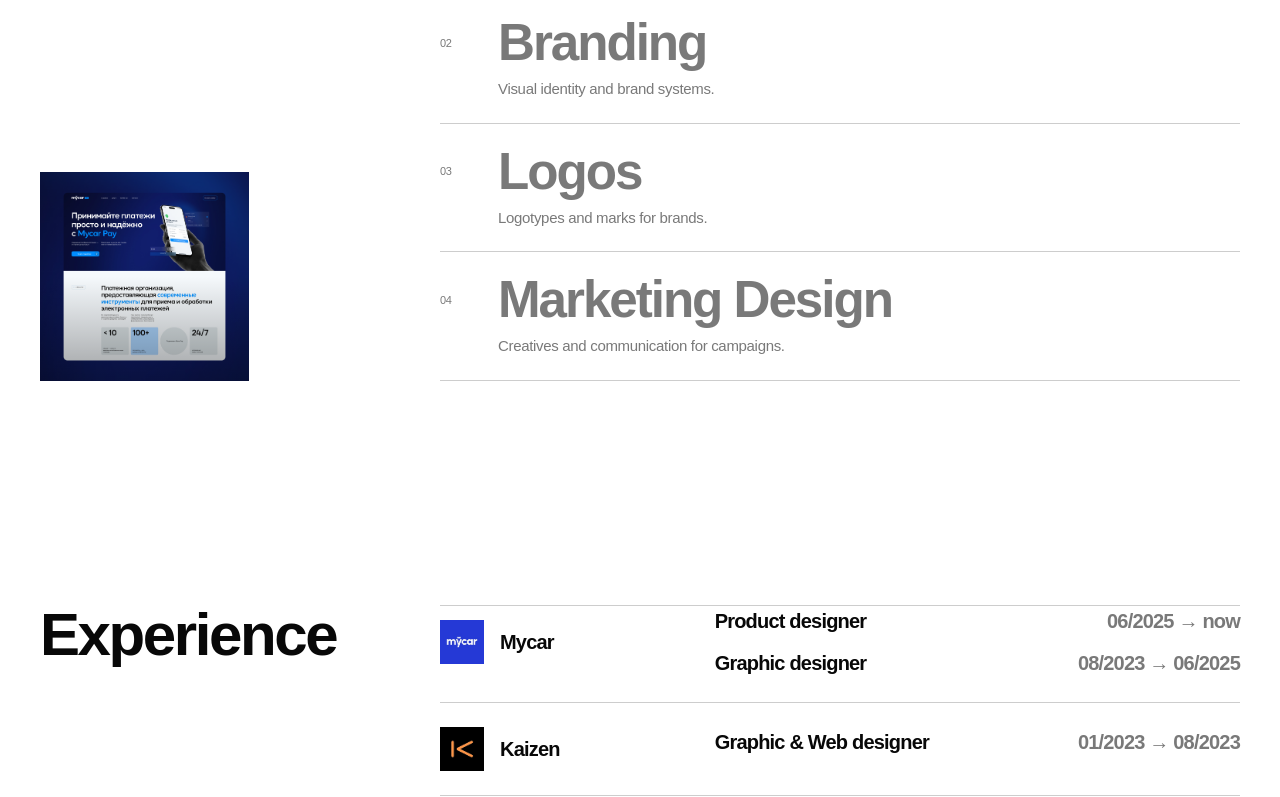
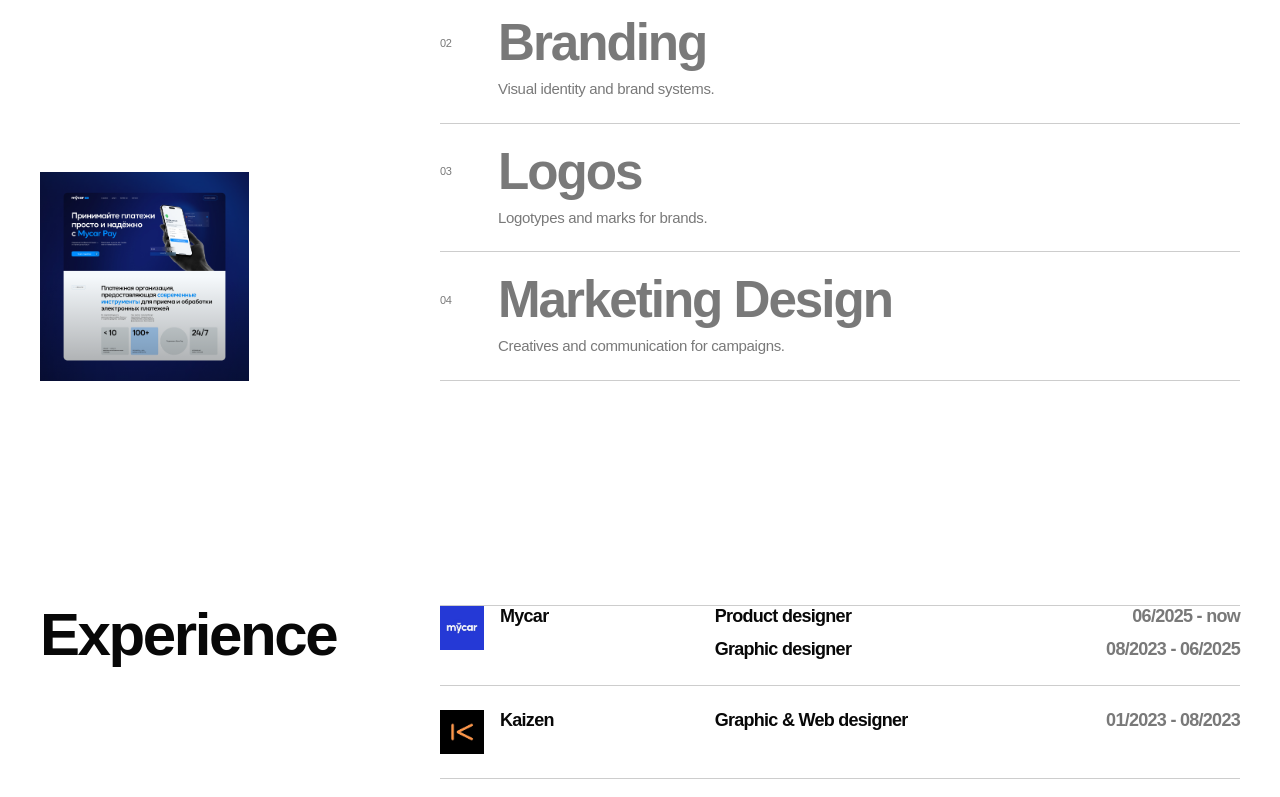
Before and after one commit to yemirades/site, a Next.js app: page / in a window 1280 px wide. Shown: the part 4387-5184 px from the top of the page. Built offline with nearby package versions, Linux system fonts and the light colour scheme; a web font is replaced by a local one.

Commit message:
Refine experience typography and dates

```diff
--- a/src/components/Contacts.tsx
+++ b/src/components/Contacts.tsx
@@ -8,10 +8,10 @@ import { Reveal } from "./Reveal";
 import { LiveClock } from "./LiveClock";
 
 const experience = [
-  { company: "Mycar", logo: "mycarrrrr.png", roles: [{ en: "Product designer", kk: "Önim dizaineri", dates: "06/2025 → now" }, { en: "Graphic designer", kk: "Grafikalyq dizainer", dates: "08/2023 → 06/2025" }] },
-  { company: "Kaizen", logo: "kaizennnn.png", roles: [{ en: "Graphic & Web designer", kk: "Grafikalyq jäne Web dizainer", dates: "01/2023 → 08/2023" }] },
-  { company: "Payda", logo: "paydaaaa.png", roles: [{ en: "Graphic designer", kk: "Grafikalyq dizainer", dates: "11/2021 → 02/2023" }] },
-  { company: "Bugin Holding", logo: "bhhhh.png", roles: [{ en: "Graphic designer", kk: "Grafikalyq dizainer", dates: "11/2021 → 02/2023" }] },
+  { company: "Mycar", logo: "mycarrrrr.png", roles: [{ en: "Product designer", kk: "Önim dizaineri", dates: "06/2025 - now" }, { en: "Graphic designer", kk: "Grafikalyq dizainer", dates: "08/2023 - 06/2025" }] },
+  { company: "Kaizen", logo: "kaizennnn.png", roles: [{ en: "Graphic & Web designer", kk: "Grafikalyq jäne Web dizainer", dates: "01/2023 - 08/2023" }] },
+  { company: "Payda", logo: "paydaaaa.png", roles: [{ en: "Graphic designer", kk: "Grafikalyq dizainer", dates: "11/2021 - 02/2023" }] },
+  { company: "Bugin Holding", logo: "bhhhh.png", roles: [{ en: "Graphic designer", kk: "Grafikalyq dizainer", dates: "11/2021 - 02/2023" }] },
 ];
 
 export function Contacts() {
@@ -32,15 +32,15 @@ export function Contacts() {
               {experience.map((item, index) => (
                 <Reveal key={item.company} delay={index * .04}>
                   <article className={`grid gap-5 border-b border-[var(--line)] py-5 sm:grid-cols-3 sm:gap-6 sm:py-6 ${index === 0 ? "sm:pt-0" : ""}`}>
-                    <div className="flex items-center gap-4">
+                    <div className="flex items-start gap-4 self-start">
                       <span className="relative h-10 w-10 shrink-0 overflow-hidden sm:h-11 sm:w-11"><Image src={`${process.env.NEXT_PUBLIC_BASE_PATH || ""}/${item.logo}`} alt="" fill sizes="44px" className="object-cover" /></span>
-                      <h3 className="text-[18px] font-medium tracking-[-.025em] sm:text-[20px]">{item.company}</h3>
+                      <h3 className="text-[17px] font-medium leading-[1.2] tracking-[-.025em] sm:text-[18px]">{item.company}</h3>
                     </div>
                     <div className="grid gap-3 sm:col-span-2">
                       {item.roles.map((role) => (
                         <div key={role.dates} className="grid grid-cols-[minmax(0,1fr)_auto] items-baseline gap-4 sm:gap-8">
-                          <p className="text-[18px] font-medium tracking-[-.025em] sm:text-[20px]">{role[lang]}</p>
-                          <p className="whitespace-nowrap text-[18px] font-medium tabular-nums text-[var(--muted)] sm:text-[20px]">{role.dates}</p>
+                          <p className="text-[17px] font-medium leading-[1.2] tracking-[-.025em] sm:text-[18px]">{role[lang]}</p>
+                          <p className="whitespace-nowrap text-[17px] font-normal leading-[1.2] tabular-nums text-[var(--muted)] sm:text-[18px]">{role.dates}</p>
                         </div>
                       ))}
                     </div>
```
